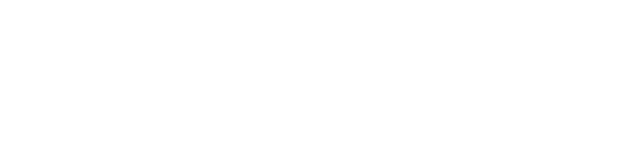
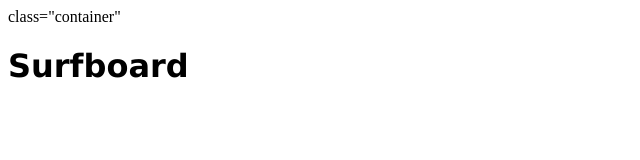
Before and after one commit to CosmicPixel/Surfboard, a plain HTML site: page index.html in a window 1280 px wide. Shown: the whole page, without its empty margins (0-640 px from the left). Drawn offline with nearby package versions, Linux system fonts and the light colour scheme; files that its build step writes are made by us from their sources.

Commit message:
began container entry @ html doc

```diff
--- a/index.html
+++ b/index.html
@@ -6,7 +6,10 @@
     <title>Surfboard</title>
     <link rel ="stylesheet" href="style.css">
 </head>
+
 <body>
+    class="container"
+    <h1>Surfboard</h1>
 
 </body>
 </html>
```
